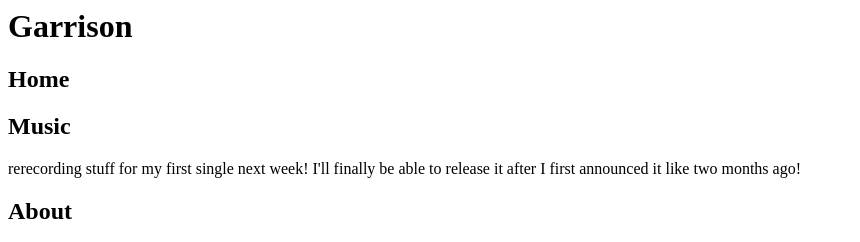
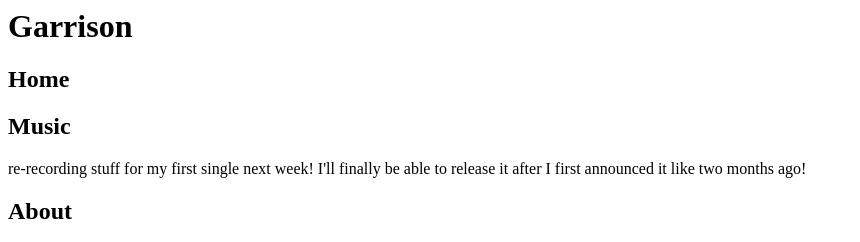
Before and after one commit to garrisonmusic/garrisonmusic.github.io, a plain HTML site: page index.html in a window 1280 px wide. Shown: the top 242 px of the page, 0-860 px from the left. Drawn offline with Linux system fonts and the light colour scheme.

Commit message:
Update index.html

```diff
--- a/index.html
+++ b/index.html
@@ -10,7 +10,7 @@
             <h1>Garrison</h1>
             <h2>Home</h2>
             <h2>Music</h2>
-                <p>rerecording stuff for my first single next week! I'll finally be able to release it after I first announced it like two months ago!</p>
+                <p>re-recording stuff for my first single next week! I'll finally be able to release it after I first announced it like two months ago!</p>
             <h2>About</h2>
                 <p>This is my about text, it's all about me!</p>
             <h2>Contact</h2>
```
